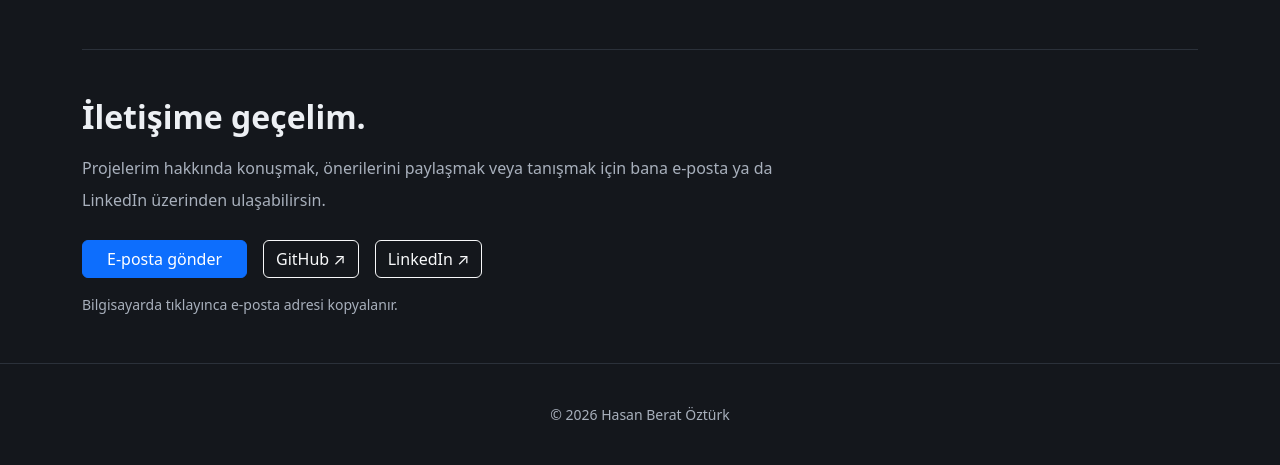
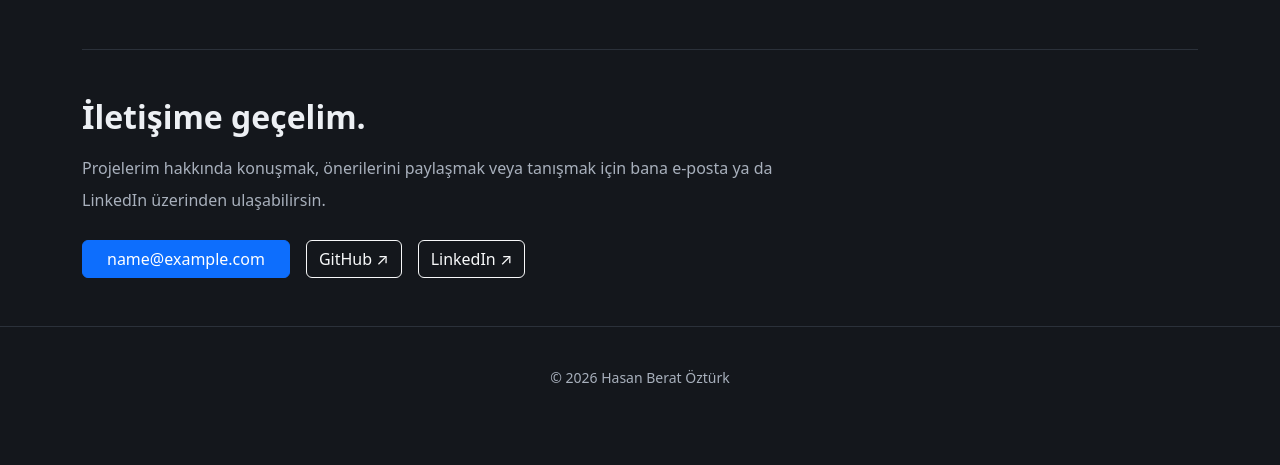
Before and after one commit to hasanberatozturk/Portfolio, a Django app: page / in a window 1280 px wide. Shown: the part 1495-1960 px from the top of the page. After the commit the page ends 1878 px from the top, so only its background shows below. Run offline with Django 5.2, Linux system fonts and the light colour scheme; tables that the repository leaves empty hold one stand-in row (values such as "Sample post"); grey boxes marked "Sample" are stand-in pictures; parts of the project's set-up code (start-up, migrations or seed data) failed here and were passed over.

Commit message:
Simplify email contact button feedback

```diff
--- a/kisisel_portfoy/portfoy_app/static/portfoy_app/contact.js
+++ b/kisisel_portfoy/portfoy_app/static/portfoy_app/contact.js
@@ -11,21 +11,44 @@
     if (mobile) return;
 
     link.title = "E-posta adresini kopyala";
-    feedback.textContent = "Bilgisayarda tıklayınca e-posta adresi kopyalanır.";
+    const email = link.dataset.email;
+    let resetTimer;
+    let copying = false;
+
+    function resetLabel() {
+        link.textContent = email;
+        link.style.minWidth = "";
+    }
 
     link.addEventListener("click", async (event) => {
         if (event.button !== 0 || event.ctrlKey || event.metaKey || event.shiftKey || event.altKey) return;
         event.preventDefault();
+        if (copying) return;
+        copying = true;
+        clearTimeout(resetTimer);
+        resetLabel();
+        feedback.classList.add("visually-hidden");
+        feedback.textContent = "";
 
         try {
-            await navigator.clipboard.writeText(link.dataset.email);
+            await navigator.clipboard.writeText(email);
             fallback.hidden = true;
-            feedback.textContent = "E-posta adresi kopyalandı. E-posta hizmetinde alıcı alanına yapıştırabilirsin.";
+            // Keep adjacent social links still while showing the confirmation.
+            link.style.minWidth = `${link.getBoundingClientRect().width}px`;
+            link.textContent = "Kopyalandı ✓";
+            feedback.textContent = "E-posta adresi kopyalandı.";
+            resetTimer = setTimeout(() => {
+                resetLabel();
+                feedback.textContent = "";
+            }, 2000);
         } catch {
-            feedback.textContent = "Otomatik kopyalama yapılamadı. Aşağıdaki seçili adresi kopyalayabilirsin.";
+            feedback.classList.remove("visually-hidden");
+            feedback.textContent = "Kopyalanamadı. Adresi aşağıdan kopyalayabilirsin.";
             fallback.hidden = false;
             fallback.focus();
             fallback.select();
+        } finally {
+            copying = false;
         }
     });
 })();
--- a/kisisel_portfoy/portfoy_app/templates/portfoy_app/index.html
+++ b/kisisel_portfoy/portfoy_app/templates/portfoy_app/index.html
@@ -198,9 +198,9 @@
 
                 <div class="d-flex flex-wrap align-items-center gap-3">
                     {% if profile.email %}
-                    <a href="mailto:{{ profile.email }}" class="btn btn-primary px-4" id="email-contact"
+                    <a href="mailto:{{ profile.email }}" class="btn btn-primary px-4 text-break mw-100" id="email-contact"
                         data-email="{{ profile.email }}" aria-describedby="email-feedback">
-                        E-posta gönder
+                        {{ profile.email }}
                     </a>
                     {% endif %}
 
@@ -220,7 +220,7 @@
                 </div>
 
                 {% if profile.email %}
-                <p id="email-feedback" class="small text-body-secondary mt-3 mb-0" role="status" aria-live="polite"></p>
+                <p id="email-feedback" class="visually-hidden small text-body-secondary mt-3 mb-0" role="status" aria-live="polite"></p>
                 <input id="email-copy-fallback" type="text" class="form-control mt-2" value="{{ profile.email }}"
                     aria-label="Kopyalanacak e-posta adresi" readonly hidden>
                 {% endif %}
@@ -231,6 +231,6 @@
 </section>
 
 <script src="{% static 'portfoy_app/projects.js' %}" defer></script>
-<script src="{% static 'portfoy_app/contact.js' %}" defer></script>
+<script src="{% static 'portfoy_app/contact.js' %}?v=2" defer></script>
 
 {% endblock %}
```
